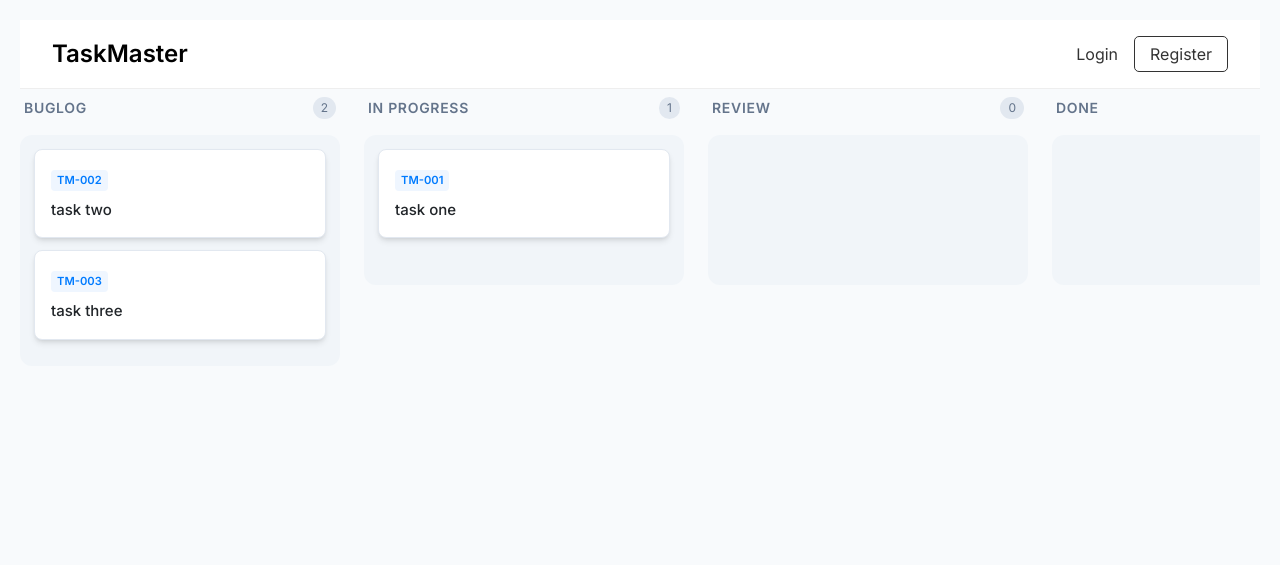
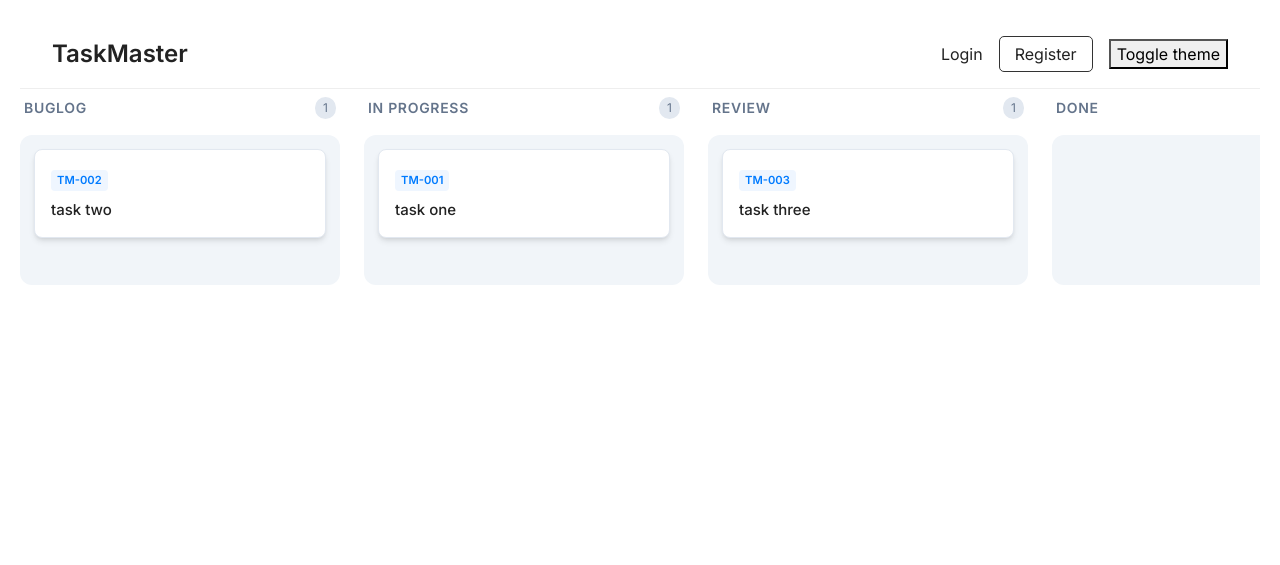
Before and after one commit to k0sdm1/taskmaster, a Flask app: page / in a window 1280 px wide. Shown: the top 565 px of the page. Run offline with Flask 3, Linux system fonts and the light colour scheme.

Commit message:
dark theme support

```diff
--- a/app.py
+++ b/app.py
@@ -26,21 +26,21 @@ tasks = [
         "id": 1,
         "code": "TM-001",
         "name": "task one",
-        "status": "col-in-progress",
+        "status": "in-progress",
         "priority": 1,
     },
     {
         "id": 2,
         "code": "TM-002",
         "name": "task two",
-        "status": "col-backlog",
+        "status": "backlog",
         "priority": 11,
     },
     {
         "id": 3,
         "code": "TM-003",
         "name": "task three",
-        "status": "col-backlog",
+        "status": "review",
         "priority": 12,
     },
 ]
@@ -114,7 +114,7 @@ def register():
 def index():
     context = {}
     context["tasks"] = tasks
-    context["columns"] = [('col-backlog', 'Buglog'), ('col-in-progress', 'In Progress'), ('col-review', 'Review'), ('col-done', 'Done'), ('col-holy-shit', 'Holy Shit!')]
+    context["columns"] = [('backlog', 'Buglog'), ('in-progress', 'In Progress'), ('review', 'Review'), ('done', 'Done'), ('holy-shit', 'Holy Shit!')]
     return render_template("index.html", context=context)
 
 
@@ -133,3 +133,9 @@ def api_check_username_exist():
     username = request.args.get('username')
     user = User.query.filter(User.username == username).first()
     return {"user_exists": user is not None}
+
+@app.route("/api/v1/tasks/update/", methods=["POST"])
+def api_update_task():
+    payload = request.get_json()
+    print(payload)
+    return {"status": "ok"}
--- a/templates/base.html
+++ b/templates/base.html
@@ -7,13 +7,21 @@
 
     {% endblock %}
 
-<header style="display: flex; justify-content: space-between; align-items: center; padding: 1rem 2rem; background: #fff; border-bottom: 1px solid #eee;"> <div style="font-weight: bold; font-size: 1.5rem;">
-    <a href="/" style="text-decoration: none; color: black;">TaskMaster</a>
-</div> <nav style="display: flex; align-items: center; gap: 1rem;"> {% if not current_user.id %} <a href="{{ url_for('login') }}" style="text-decoration: none; color: #333;">Login</a> <a href="{{ url_for('register') }}" style="text-decoration: none; color: #333; padding: 5px 15px; border: 1px solid #333; border-radius: 5px;">Register</a> {% else %} <span style="color: #666;">Logged in as: {{ current_user.username }}</span> <a href={{ url_for('logout') }}>logout</a>{% endif %}
-
-</nav>
+<header style="display: flex; justify-content: space-between; align-items: center; padding: 1rem 2rem; background: var(--bg); border-bottom: 1px solid #eee;">
+    <div style="font-weight: bold; font-size: 1.5rem;">
+        <a href="/" style="text-decoration: none; color: var(--text);">TaskMaster</a>
+    </div>
+    <nav style="display: flex; align-items: center; gap: 1rem;">
+        {% if not current_user.id %} <a href="{{ url_for('login') }}" style="text-decoration: none; color: var(--text);">Login</a> <a href="{{ url_for('register') }}" style="text-decoration: none; color: var(--text); padding: 5px 15px; border: 1px solid #333; border-radius: 5px;">Register</a> {% else %} <span style="color: #666;">Logged in as: {{ current_user.username }}</span> <a href={{ url_for('logout') }}>logout</a>{% endif %}
+    <button id="theme-toggle">Toggle theme</button>
+    </nav>
 </header>
-    <link rel="stylesheet" href="https://cdn.jsdelivr.net/npm/bootstrap@4.3.1/dist/css/bootstrap.min.css" integrity="sha384-ggOyR0iXCbMQv3Xipma34MD+dH/1fQ784/j6cY/iJTQUOhcWr7x9JvoRxT2MZw1T" crossorigin="anonymous">
+    <link
+    rel="stylesheet"
+    href="https://cdn.jsdelivr.net/npm/bootstrap@4.3.1/dist/css/bootstrap.min.css"
+    integrity="sha384-ggOyR0iXCbMQv3Xipma34MD+dH/1fQ784/j6cY/iJTQUOhcWr7x9JvoRxT2MZw1T"
+    crossorigin="anonymous"
+    />
     <link
     href="{{ url_for('static', filename='vendor/pnotify/PNotify.css') }}"
     rel="stylesheet"
@@ -26,12 +34,59 @@
     src="{{ url_for('static', filename='vendor/pnotify/PNotify.js') }}"
     ></script>
 
+    <script>
+    (function () {
+        const saved = localStorage.getItem("theme");
+
+        if (saved) {
+            document.documentElement.setAttribute("data-theme", saved);
+        } else {
+            // use system preference initially
+            const prefersDark =
+                window.matchMedia("(prefers-color-scheme: dark)").matches;
+
+            document.documentElement.setAttribute(
+                "data-theme",
+                prefersDark ? "dark" : "light"
+            );
+        }
+    })();
+
+    document.getElementById("theme-toggle").addEventListener("click", () => {
+        const current =
+            document.documentElement.getAttribute("data-theme");
+
+        const next = current === "dark" ? "light" : "dark";
+
+        document.documentElement.setAttribute("data-theme", next);
+        localStorage.setItem("theme", next);
+    });
+    </script>
+
     <style>
+        :root {
+            --bg: #ffffff;
+            --column-bg: #f1f5f9;
+            --text: #222222;
+            --card-bg: #ffffff;: #f5f5f5;
+            --border: #dddddd;
+        }
+
+        /* dark */
+        [data-theme="dark"] {
+            --bg: #1e1e1e;
+            --column-bg: #f1f5f923;
+            --text: #f1f1f1;
+            --card-bg: #2d2d2d;
+            --border: #555555;
+        }
+
         /* Reset & Base Font */
         body {
             margin: 0;
             font-family: 'Inter', -apple-system, BlinkMacSystemFont, "Segoe UI", Roboto, sans-serif;
-            background-color: #f8fafc; /* Light grey background */
+            background: var(--bg);
+            color: var(--text);
         }
 
         /* Header Container */
--- a/templates/index.html
+++ b/templates/index.html
@@ -9,9 +9,9 @@
     <style>
         :root {
             --bg-color: #f8fafc;
-            --column-bg: #f1f5f9;
-            --card-bg: #ffffff;
-            --text-main: #0f172a;
+            --column-bg: var(--column-bg);
+            --card-bg: var(--card-bg);
+            --text-main: var(--text);
             --text-muted: #64748b;
             --primary: #3b82f6;
             --primary-hover: #2563eb;
@@ -192,7 +192,13 @@
 
             {% for task in context.tasks %}
                 {% if col_id == task.status %}
-                    <div class="task-card" draggable="true" ondragstart="drag(event)" id="card{{ task.id }}" onclick="openTaskDetail('{{ task.code }}')">
+                    <div
+                    class="task-card" draggable="true"
+                    ondragstart="drag(event)"
+                    id="card{{ task.id }}"
+                    onclick="openTaskDetail('{{ task.code }}')"
+                    data-task-code="{{ task.code }}"
+                    >
                         <div class="task-code">{{ task.code }}</div>
                         <div class="task-name">{{ task.name }}</div>
                     </div>
@@ -320,8 +326,21 @@
         dropCardToList(draggedElement, target);
     }
 
-    function dropCardToList(card, list) {
-        alert(list.dataset.taskListCode);
+    async function dropCardToList(card, list) {
+        // alert(list.dataset.taskListCode);
+        const updateTaskUrl = "{{ url_for('api_update_task') }}";
+        result = await fetch(
+            updateTaskUrl,
+            {
+                method: "POST",
+                headers: { 'Content-Type': 'application/json' },
+                body: JSON.stringify({
+                    code: card.dataset.taskCode,
+                    status: list.dataset.taskListCode,
+                })
+            }
+        );
+        json = await result.json();
     }
 
     // 3. UTILS
```
